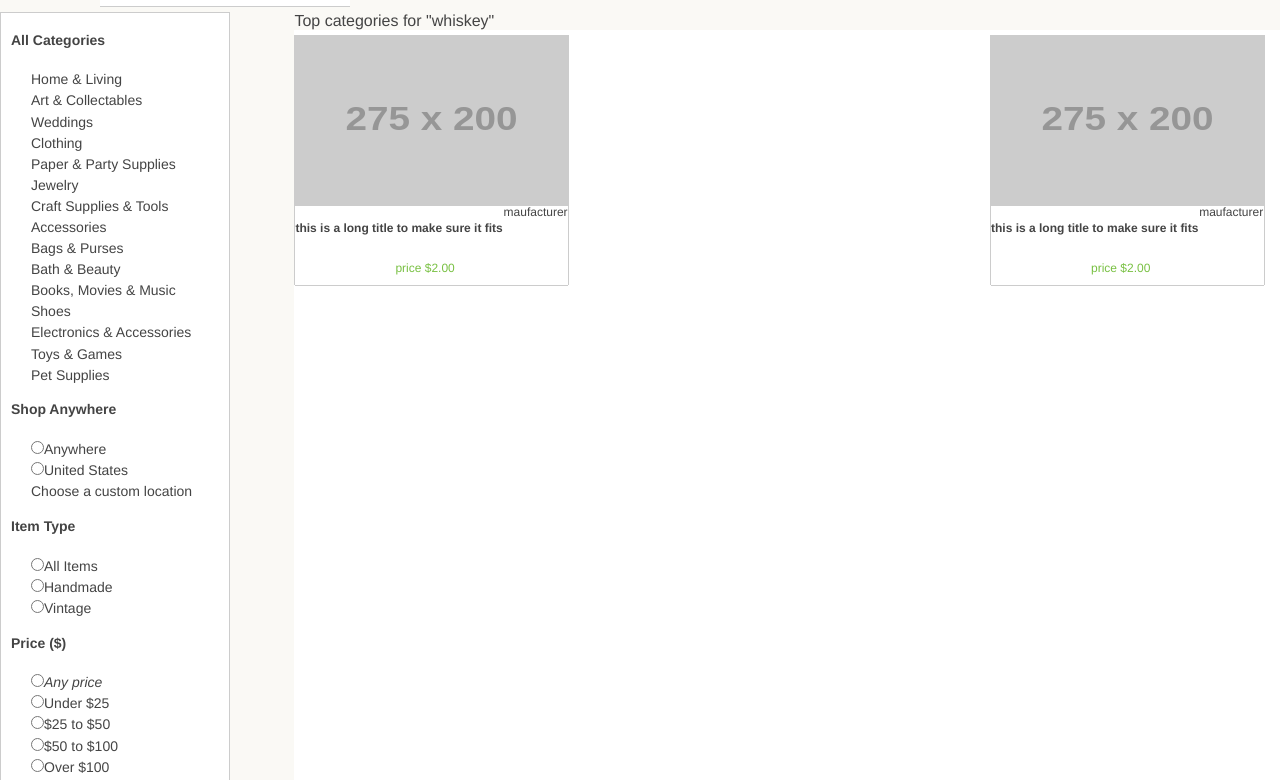
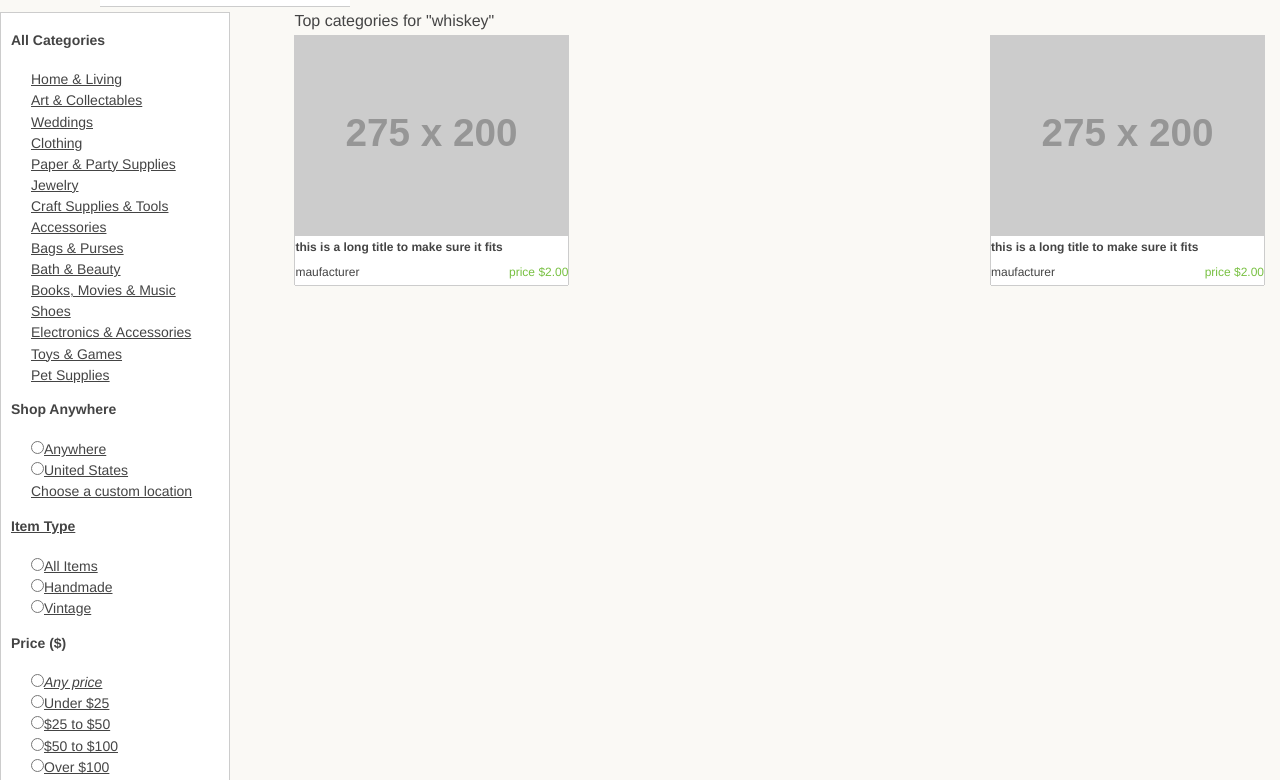
Before and after one commit to jacotri77/Etsy_rebuild, a plain HTML site: page index.html in a window 1280 px wide. Shown: the part 153-933 px from the top of the page. Drawn offline with nearby package versions, Linux system fonts and the light colour scheme; placeholder pictures from the web are drawn by us.

Commit message:
more progress

```diff
--- a/css/style.css
+++ b/css/style.css
@@ -146,8 +146,6 @@ main{
 	background: rgb(250, 249, 245);
 	font-size: 12px;
 	font-family: "Graphik","helvetica", sans-serif;
-	background-color: white;
-
 
 }
 
@@ -173,13 +171,13 @@ main{
 
 .smaller img{
 	display: flex;
-	height: 170px;
+	height: 200px;
 	width: 100%;
 	border:0px;
 }
 
-a{
-	height:170px;
+.smaller a{
+	height:200px;
 	width: 100%;
 	text-decoration: none;
 	background-color: white;
@@ -190,30 +188,34 @@ a{
 }
 
 #imgText{
-	margin: auto;
-	flex-wrap: wrap;
-	display: flex;
-	height: 80px;
-	width: auto;
+
+	display: block;
+	height: 50px;
+	width: 100%;
 	background-color: white;
 	border-bottom: 1px solid #ccc;
-	text-overflow: ellipsis;
+
 }
 
-#imgTitle, #maker{
-	margin: 0px auto;
-	display: flex;
-	justify-content: space-between;
-	flex-wrap: wrap;
+.imgTitle, #maker{
+	margin: 5px auto 0px;
+	display: block;
+	float: left;
 	background-color: white;
+}
+.imgTitle{
+	text-overflow: ellipsis;
+	overflow:hidden;
+	white-space: nowrap;
+	width:100%;
+	height:20px;
 }
 
 #pricing{
-	margin:0px 0px 0px 100px;
+	margin:5px 0px 0px 100px;
 	background-color: white;
-	display: flex;
-	flex-wrap: wrap;
-	justify-content: flex-end;
+	display: block;
+	float: right;
 	color: rgb(120, 192, 66);
 }
 
```
Also changed, not shown: images/cart.png.
